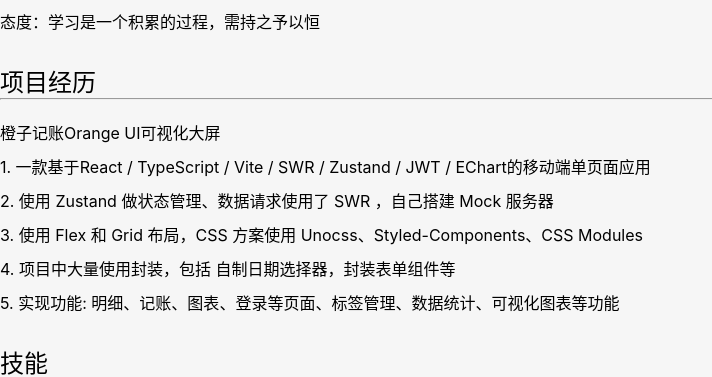
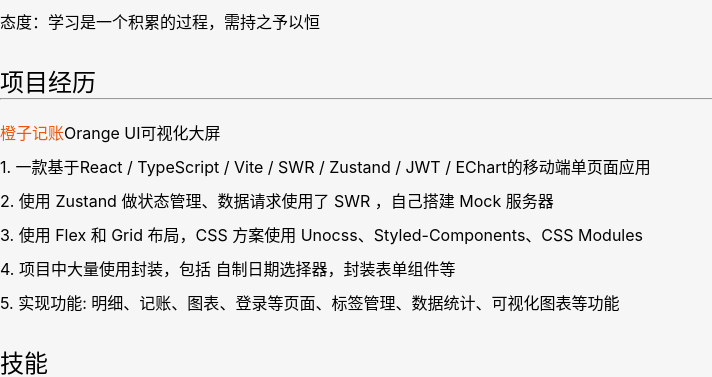
Before and after one commit to shyhhh/myInfo, a React (Vite) app: page /#/home/demo1 in a window 1280 px wide. Shown: the part 288-665 px from the top of the page, without its empty margins (0-712 px from the left). Built offline with nearby package versions, Linux system fonts and the light colour scheme.

Commit message:
添加项目 active

```diff
--- a/src/app.scss
+++ b/src/app.scss
@@ -30,3 +30,7 @@ html{
 }
 
 ::-webkit-scrollbar { display: none; }
+
+.active {
+  color: rgb(234, 88, 12);
+}
--- a/src/pages/ProExperience.tsx
+++ b/src/pages/ProExperience.tsx
@@ -1,6 +1,6 @@
 import type { ReactNode } from 'react'
 import { Suspense } from 'react'
-import { Link, Outlet } from 'react-router-dom'
+import { Link, NavLink, Outlet } from 'react-router-dom'
 
 interface IProps {
   children?: ReactNode
@@ -8,14 +8,28 @@ interface IProps {
 
 export const ProExperience: React.FC<IProps> = (props) => {
   return (
-    <div h-70 b-red b-1>
+    <div h-70>
       <h1>项目经历</h1>
-      <hr/>
-      <Link to={'/home/demo1'}>橙子记账</Link>
-      <Link to={'/home/demo2'}>Orange UI</Link>
-      <Link to={'/home/demo3'}>可视化大屏</Link>
+      <hr />
+      <div children-p-x-30px children-p-y-10px children-b-1 m-b-20px children-m-x-5px children-rounded-sm>
+        <NavLink to={'/home/demo1'}
+          className={({ isActive }) =>
+            isActive ? 'active' : undefined}>
+          橙子记账
+        </NavLink>
+        <NavLink to={'/home/demo2'}
+          className={({ isActive }) =>
+            isActive ? 'active' : undefined}>
+          Orange UI
+        </NavLink>
+        <NavLink to={'/home/demo3'}
+          className={({ isActive }) =>
+            isActive ? 'active' : undefined}>
+          可视化大屏
+        </NavLink>
+      </div>
       <Suspense fallback=''>
-        <Outlet/>
+        <Outlet />
       </Suspense>
     </div>
   )
--- a/src/pages/Recommend.tsx
+++ b/src/pages/Recommend.tsx
@@ -3,7 +3,7 @@ import { Link } from 'react-router-dom'
 export const Recommend: React.FC = () => {
   return (
     <>
-      <h1>介绍</h1>
+      <h1>其他</h1>
       <hr />
       <ul>
         <li>我的 <Link to='https://github.com/shyhhh' text-orange-600>Github</Link>，</li>
```
